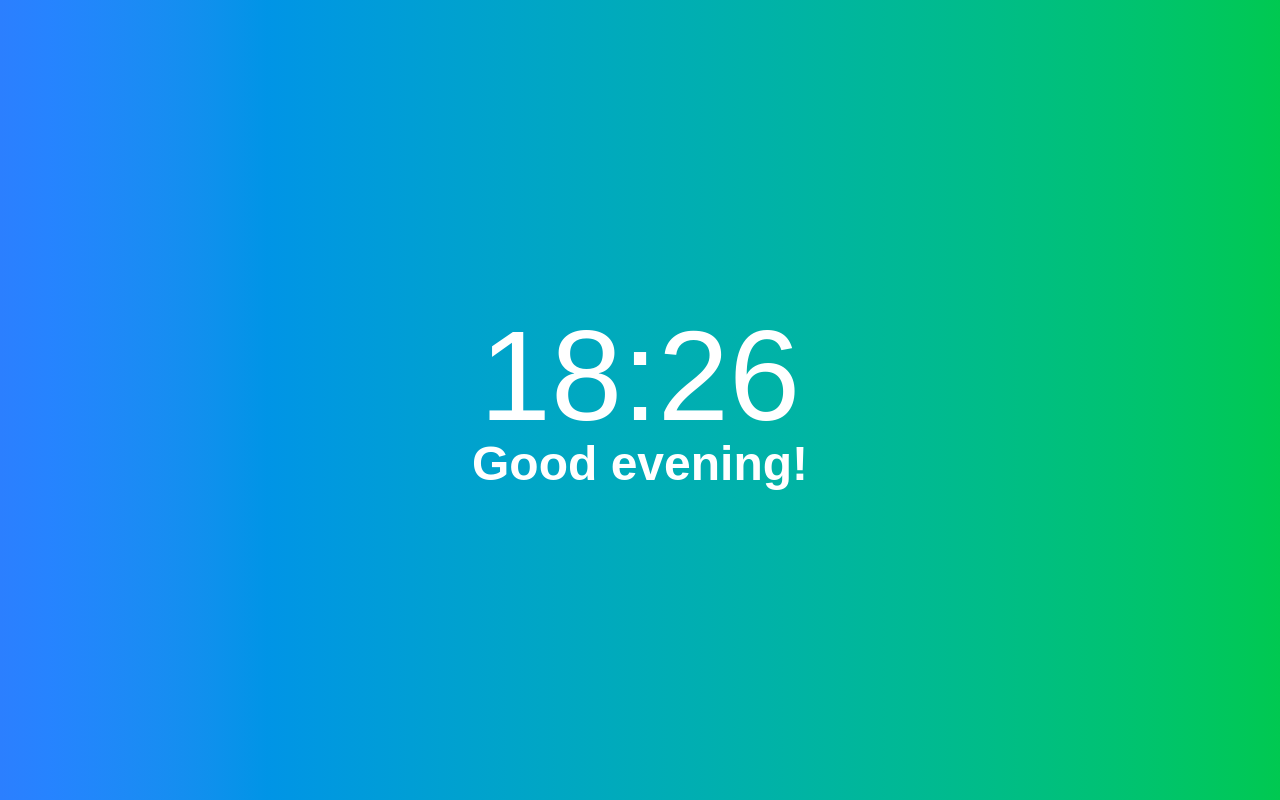
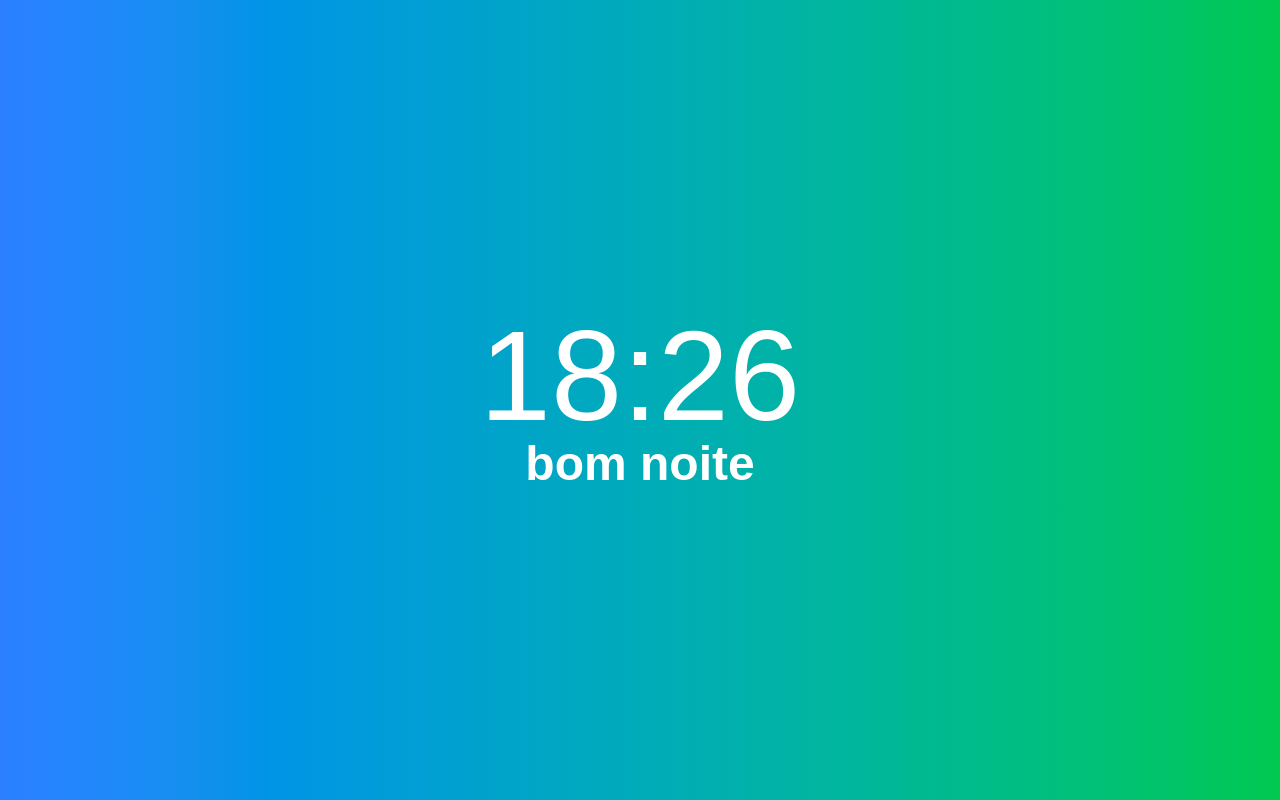
Before and after one commit to joaodlouro/learning-react, a Next.js app in the folder react-projeto/: page / in a window 1280 px wide. Built offline with nearby package versions, Linux system fonts and the light colour scheme.

Commit message:
{hour >= 0 && hour < 12 && "bom dia"}

```diff
--- a/react-projeto/src/app/page.tsx
+++ b/react-projeto/src/app/page.tsx
@@ -10,7 +10,9 @@ const Page = () => {
     <div className="w-screen h-screen flex flex-col justify-center items-center text-white bg-gradient-to-r from-blue-500 to-green-500">
       <div className="text-9xl">{fullTime}</div>
       <div className="text-5xl font-bold">
-        {hour < 12 ? "Good morning!" : hour < 18 ? "Good afternoon!" : "Good evening!"}
+           {hour >= 0 && hour < 12 && "bom dia"}
+             {hour >= 12 && hour < 18 && "bom tarde"}
+             {hour >= 18 && hour <= 23 && "bom noite"}
       </div>
     </div>
   );
```
